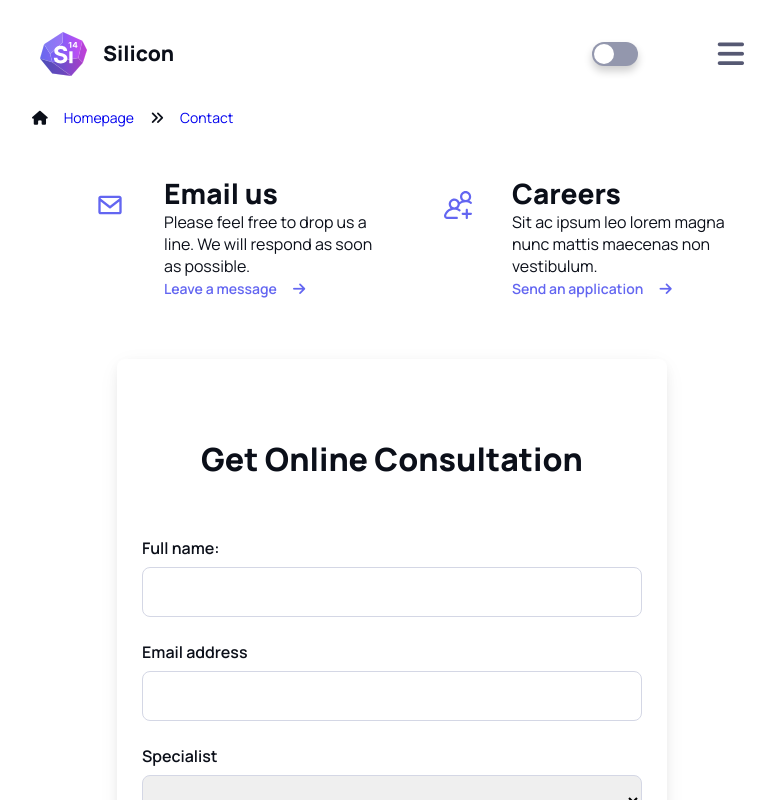
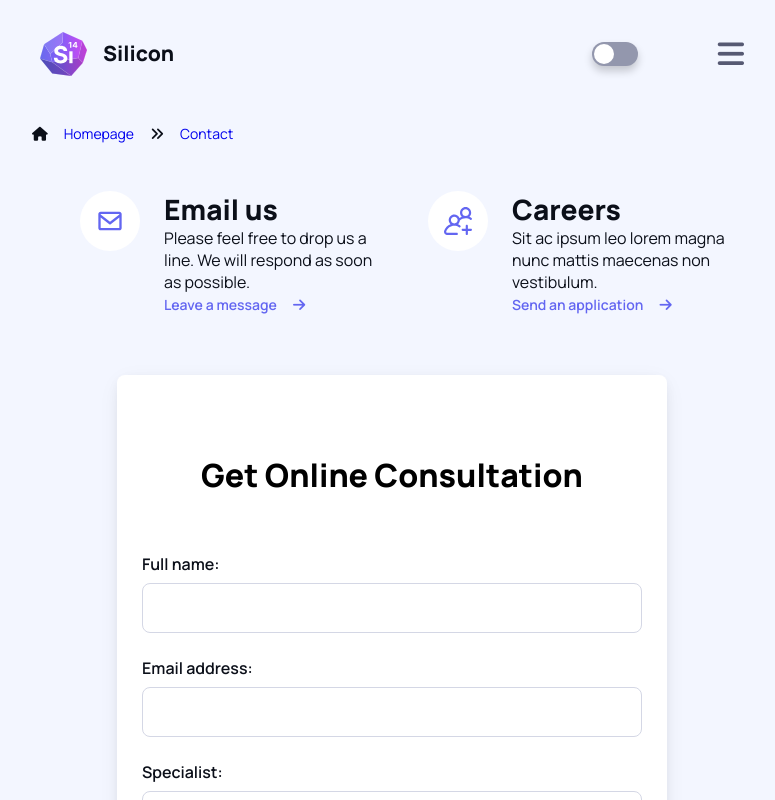
Before and after one commit to Messijahz/reactapp, a React (Vite) app: page /contact in a window 1280 px wide. Shown: the top 800 px of the page, without its empty margins (248-1023 px from the left). Built offline with nearby package versions, Linux system fonts and the light colour scheme.

Commit message:
Added useLocation so that the navbar changes bg-color depending on what page user is on.

```diff
--- a/src/App.jsx
+++ b/src/App.jsx
@@ -13,7 +13,6 @@ function App() {
       <main>
         <Routes>
           <Route path="/home" element={<Home />} />
-
           <Route path="/contact" element={<Contact />} />
         </Routes>
       </main>
--- a/src/assets/css/Scss/main.css
+++ b/src/assets/css/Scss/main.css
@@ -194,17 +194,25 @@ body {
   justify-content: space-between;
   align-items: center;
   height: auto;
-  margin-block: 1rem;
+  padding-block: 1rem;
   padding-inline: 1rem;
   gap: 1rem;
 }
 
+.navbarbg {
+  background-color: transparent;
+}
+
+.navbarbg-contact {
+  background-color: var(--color-secondarybg);
+}
+
 .navbar2 {
   display: flex;
   justify-content: flex-start;
   align-items: center;
   height: auto;
-  margin-block: 1rem;
+  padding-block: 1rem;
   gap: 1rem;
   font-size: 14px;
 }
@@ -238,7 +246,7 @@ body {
     justify-content: space-between;
     align-items: center;
     height: auto;
-    margin-block: 2rem;
+    padding-block: 2rem;
     padding-inline: 2rem;
     gap: 1rem;
   }
@@ -249,7 +257,6 @@ body {
     justify-content: space-between;
     align-items: center;
     height: auto;
-    margin-block: 2rem;
     padding-inline: 1.5rem;
     gap: 1rem;
   }
@@ -923,7 +930,7 @@ body {
 }
 
 .money-checked-list li {
-  background-image: url("/pictures/bx-check-circle.svg");
+  background-image: url("../../../pictures/bx-check-circle.svg");
   background-repeat: no-repeat;
   background-position: 0px 0px;
   padding-left: 1.8rem;
@@ -1505,7 +1512,7 @@ footer p {
 }
 
 .wrapper {
-  background-color: var(--color-gray100);
+  background-color: var(--color-secondarybg);
 }
 
 #contact {
@@ -1629,6 +1636,7 @@ footer p {
 }
 .consulation-box h2 {
   margin-block: 5rem 2rem;
+  color: black;
 }
 .consulation-box label,
 .consulation-box input,
@@ -1638,6 +1646,7 @@ footer p {
 }
 .consulation-box input,
 .consulation-box select {
+  background-color: white;
   width: 500px;
   padding: 1rem;
   border-radius: 0.5rem;
@@ -1675,7 +1684,7 @@ footer p {
 }
 
 #contact-address {
-  background-color: var(--color-white);
+  background-color: var(--color-thirdbg);
   padding-top: 8rem;
   padding-bottom: 8rem;
 }
--- a/src/assets/css/Scss/sections/_contact.scss
+++ b/src/assets/css/Scss/sections/_contact.scss
@@ -1,5 +1,5 @@
 .wrapper {
-  background-color: var(--color-gray100);
+  background-color: var(--color-secondarybg);
 }
 
 #contact {
@@ -126,6 +126,7 @@
 
   h2 {
     margin-block: 5rem 2rem;
+    color: black;
   }
 
   label,
@@ -137,6 +138,7 @@
 
   input,
   select {
+    background-color: white;
     width: 500px;
     padding: 1rem;
     border-radius: 0.5rem;
@@ -180,7 +182,7 @@
 }
 
 #contact-address {
-  background-color: var(--color-white);
+  background-color: var(--color-thirdbg);
   padding-top: 8rem;
   padding-bottom: 8rem;
 
--- a/src/assets/css/Scss/sections/_navigation.scss
+++ b/src/assets/css/Scss/sections/_navigation.scss
@@ -3,9 +3,17 @@
   justify-content: space-between;
   align-items: center;
   height: auto;
-  margin-block: 1rem;
+  padding-block: 1rem;
   padding-inline: 1rem;
   gap: 1rem;
+}
+
+.navbarbg {
+  background-color: transparent;
+}
+
+.navbarbg-contact {
+  background-color: var(--color-secondarybg);
 }
 
 .navbar2 {
@@ -13,7 +21,7 @@
   justify-content: flex-start;
   align-items: center;
   height: auto;
-  margin-block: 1rem;
+  padding-block: 1rem;
   gap: 1rem;
   font-size: 14px;
 }
@@ -49,7 +57,7 @@
     justify-content: space-between;
     align-items: center;
     height: auto;
-    margin-block: 2rem;
+    padding-block: 2rem;
     padding-inline: 2rem;
     gap: 1rem;
   }
@@ -61,7 +69,6 @@
     justify-content: space-between;
     align-items: center;
     height: auto;
-    margin-block: 2rem;
     padding-inline: 1.5rem;
     gap: 1rem;
   }
--- a/src/components/ContactView.jsx
+++ b/src/components/ContactView.jsx
@@ -54,15 +54,15 @@ const ContactView = () => {
             <h2>Get Online Consultation</h2>
 
             <form action="/submit" method="POST">
-              <label for="name">Full name:</label>
+              <label htmlFor="name">Full name:</label>
               <input type="text" id="name" name="name" required />
 
-              <label for="email">Email address</label>
+              <label htmlFor="email">Email address:</label>
               <input type="email" id="email" name="email" required />
 
-              <label for="speciality">Specialist</label>
+              <label htmlFor="speciality">Specialist:</label>
               <select id="speciality" name="speciality" required>
-                <option value="" disabled selected></option>
+                <option value="" disabled></option>
                 <option value="webdev">Web Development</option>
                 <option value="graphicdesign">Graphic Design</option>
                 <option value="datascience">Data Science</option>
--- a/src/components/Navbar.jsx
+++ b/src/components/Navbar.jsx
@@ -1,12 +1,18 @@
 import React from 'react'
 import LogoType from '../assets/pictures/Logo.svg'
 import ToggleSwitch from './ToggleSwitch.jsx'
-import { Link, NavLink } from 'react-router-dom'
+import { Link, NavLink, useLocation } from 'react-router-dom'
+
 
 const Navbar = () => {
+
+    const location = useLocation()
+    const isContactPage = location.pathname === '/contact';
+
+
   return (
 
-    <nav>
+    <nav className={isContactPage ? 'navbarbg navbarbg-contact' : 'navbarbg'}>
         <div className="navbar container">
             <div className="main-menu">
                 <Link className="display-flex" to="/home">
--- a/src/views/Contact.jsx
+++ b/src/views/Contact.jsx
@@ -1,13 +1,15 @@
 import React from 'react'
 import ContactView from '../components/ContactView'
 import ContactAddress from '../components/ContactAddress'
-import Navbar2 from '../components/navbar2'
+import Navbar2 from '../components/Navbar2'
 
 const Contact = () => {
   return (
     <>
-      <Navbar2 />
-      <ContactView />
+      <div className='wrapper'>
+        <Navbar2 />
+        <ContactView />
+      </div>
       <ContactAddress />
     </>
   )
--- a/src/views/Home.jsx
+++ b/src/views/Home.jsx
@@ -11,7 +11,6 @@ import Header from '../components/Header'
 const Home = () => {
   return (
     <>
-
         <Header />
         <Brands />
         <Features />
@@ -20,7 +19,6 @@ const Home = () => {
         <Stories />
         <Faq />
         <Contact />
-
     </>
   )
 }
```
Also changed, not shown: 1 other file (tests, documents, lock files or other folders).
